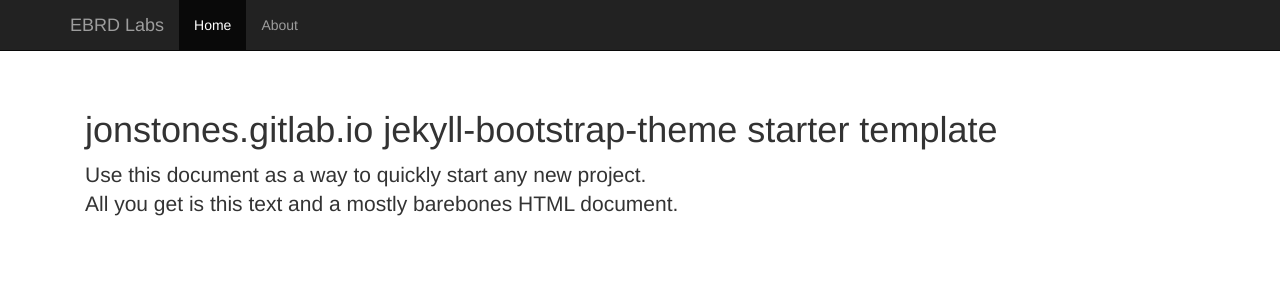
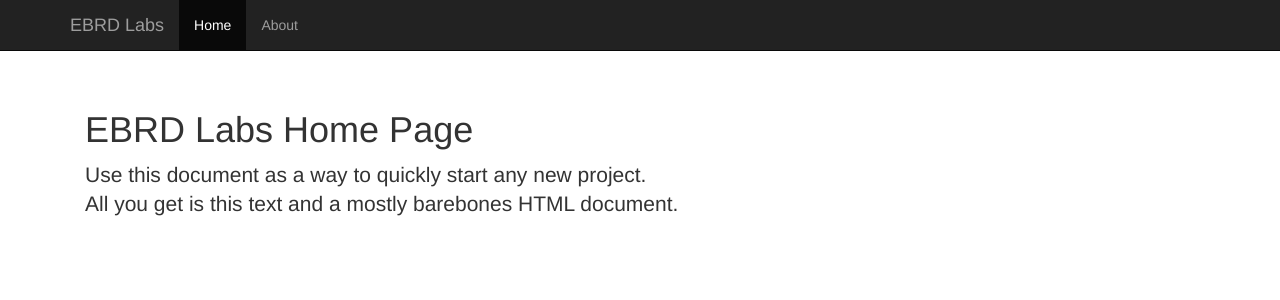
Before and after one commit to jonstones/ebrdlabs.co.uk, a Jekyll site: the page built from index.html, in a window 1280 px wide. Shown: the top 300 px of the page. Built offline with Jekyll 4.4.1, drawn with Linux system fonts in a browser that asks for light colours; nearby versions of some CDN libraries.

Commit message:
updated index.html

```diff
--- a/index.html
+++ b/index.html
@@ -3,7 +3,7 @@ layout: default
 title:  'Welcome'
 ---
 
-<h1>jonstones.gitlab.io jekyll-bootstrap-theme starter template</h1>
+<h1>EBRD Labs Home Page </h1>
 
 <p class="lead">
   Use this document as a way to quickly start any new project.<br>
```
